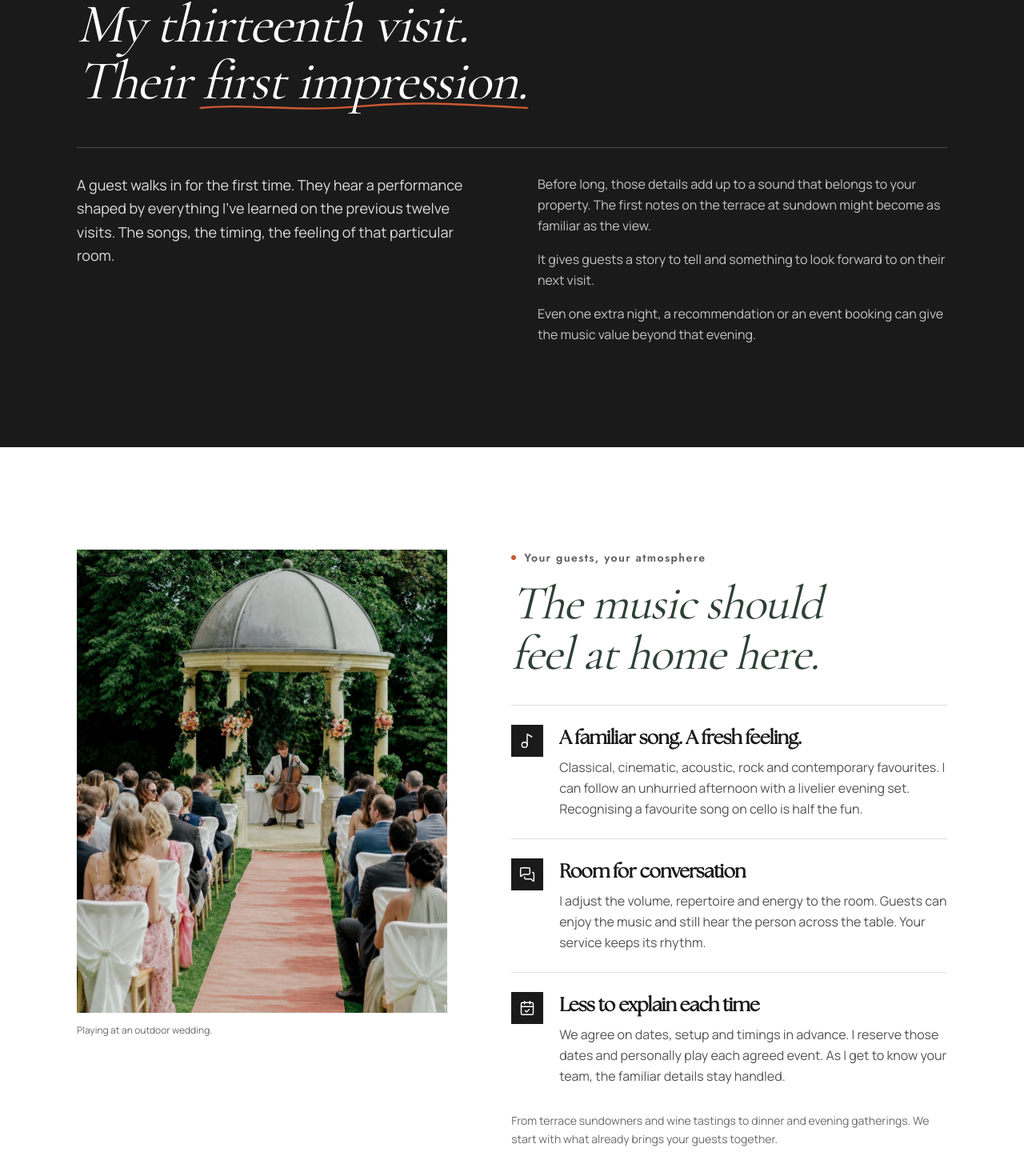
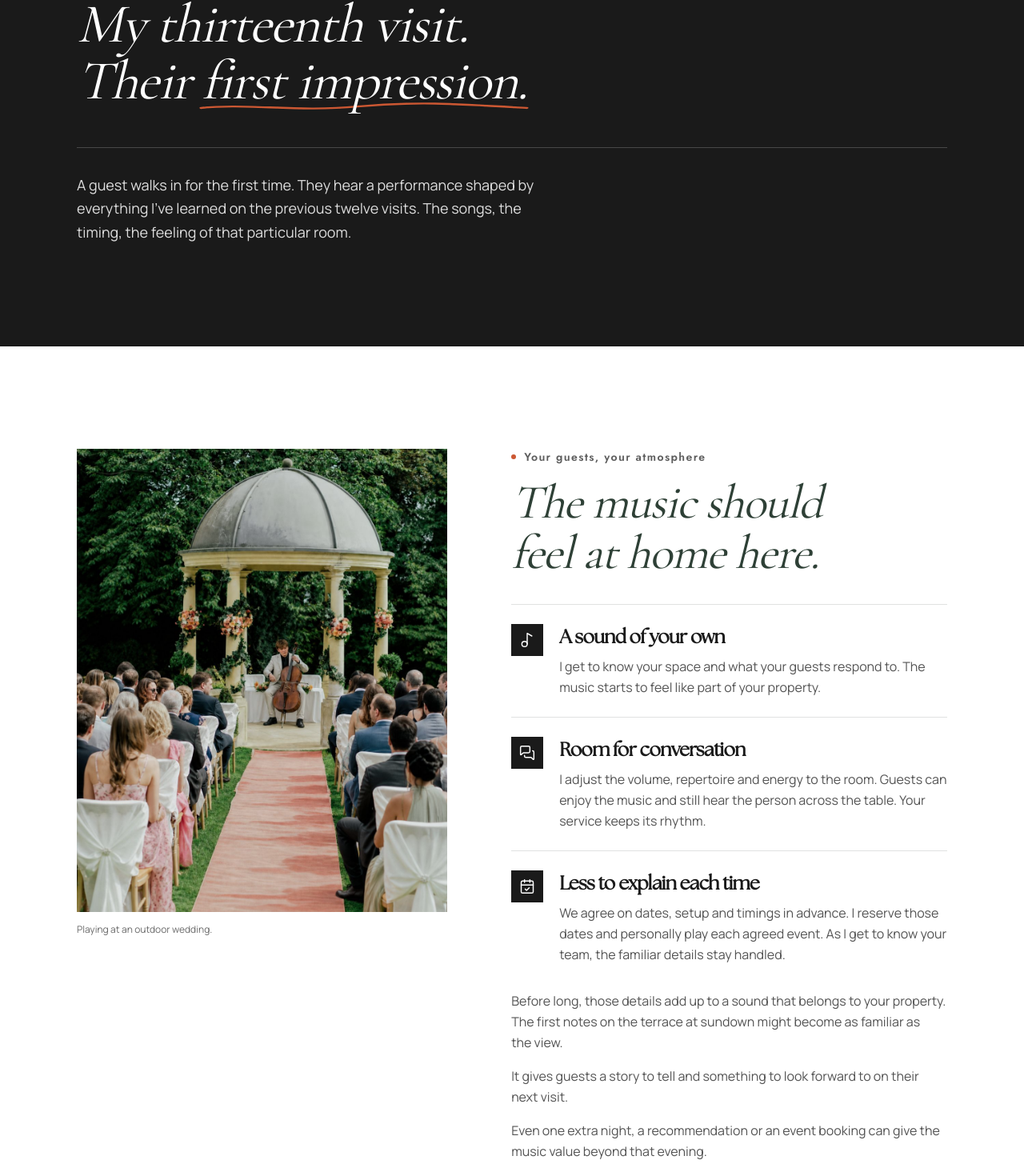
Before and after one commit to lstamer/cellowebsite, a Next.js app: page /services/hotels in a window 1280 px wide. Shown: the part 1899-3369 px from the top of the page at 80% size. Built offline with nearby package versions, Linux system fonts and the light colour scheme.

Commit message:
Update hotel guest experience copy

```diff
--- a/src/components/hotels/HotelSignature.tsx
+++ b/src/components/hotels/HotelSignature.tsx
@@ -16,12 +16,6 @@ const designs: { value: SignatureDesign; label: string }[] = [
 
 const firstVisitCopy =
   "A guest walks in for the first time. They hear a performance shaped by everything I've learned on the previous twelve visits. The songs, the timing, the feeling of that particular room.";
-
-const signatureCopy = [
-  "Before long, those details add up to a sound that belongs to your property. The first notes on the terrace at sundown might become as familiar as the view.",
-  "It gives guests a story to tell and something to look forward to on their next visit.",
-  "Even one extra night, a recommendation or an event booking can give the music value beyond that evening.",
-];
 
 function SignatureContent({ showProgression = false }: { showProgression?: boolean }) {
   return (
@@ -44,13 +38,10 @@ function SignatureContent({ showProgression = false }: { showProgression?: boole
         }
       />
       {showProgression && <FamiliarityProgression />}
-      <div className="grid gap-8 border-t border-on-dark/20 pt-8 md:grid-cols-2 md:gap-16">
+      <div className="border-t border-on-dark/20 pt-8">
         <p className="max-w-xl font-sans text-lg leading-relaxed text-on-dark/85">
           {firstVisitCopy}
         </p>
-        <div className="max-w-xl space-y-4 font-sans text-base leading-relaxed text-on-dark/75">
-          {signatureCopy.map((paragraph) => <p key={paragraph}>{paragraph}</p>)}
-        </div>
       </div>
     </>
   );
--- a/src/components/hotels/HotelsPage.tsx
+++ b/src/components/hotels/HotelsPage.tsx
@@ -24,8 +24,8 @@ const focusClass =
 
 const fitDetails = [
   {
-    title: "A familiar song. A fresh feeling.",
-    body: "Classical, cinematic, acoustic, rock and contemporary favourites. I can follow an unhurried afternoon with a livelier evening set. Recognising a favourite song on cello is half the fun.",
+    title: "A sound of your own",
+    body: "I get to know your space and what your guests respond to. The music starts to feel like part of your property.",
     icon: Music2,
   },
   {
@@ -176,6 +176,21 @@ export function HotelsPage() {
                 </li>
               ))}
             </ul>
+            <div className={cn(featureItemBodyClass, "mt-8 space-y-4")}>
+              <p>
+                Before long, those details add up to a sound that belongs to your
+                property. The first notes on the terrace at sundown might become
+                as familiar as the view.
+              </p>
+              <p>
+                It gives guests a story to tell and something to look forward to
+                on their next visit.
+              </p>
+              <p>
+                Even one extra night, a recommendation or an event booking can
+                give the music value beyond that evening.
+              </p>
+            </div>
             <p className="mt-8 font-sans text-sm leading-relaxed text-foreground/65">From terrace sundowners and wine tastings to dinner and evening gatherings. We start with what already brings your guests together.</p>
           </div>
         </div>
```
